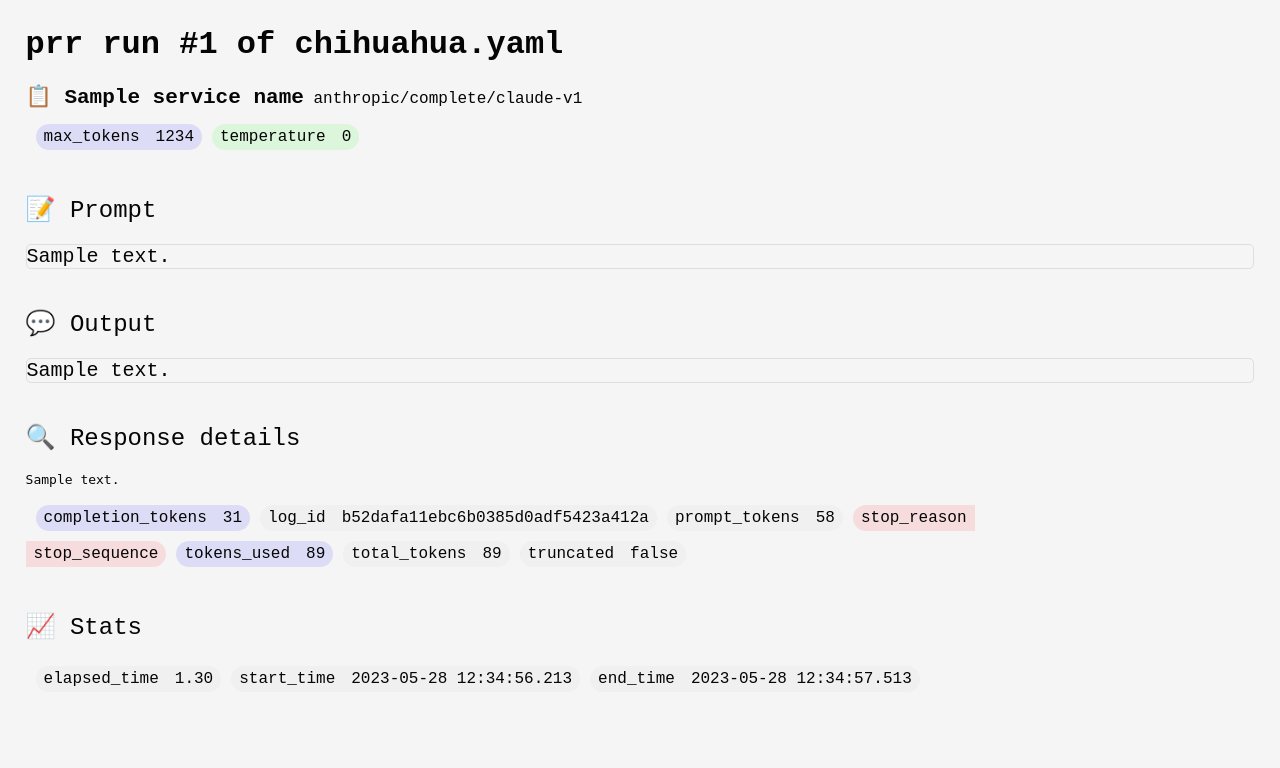
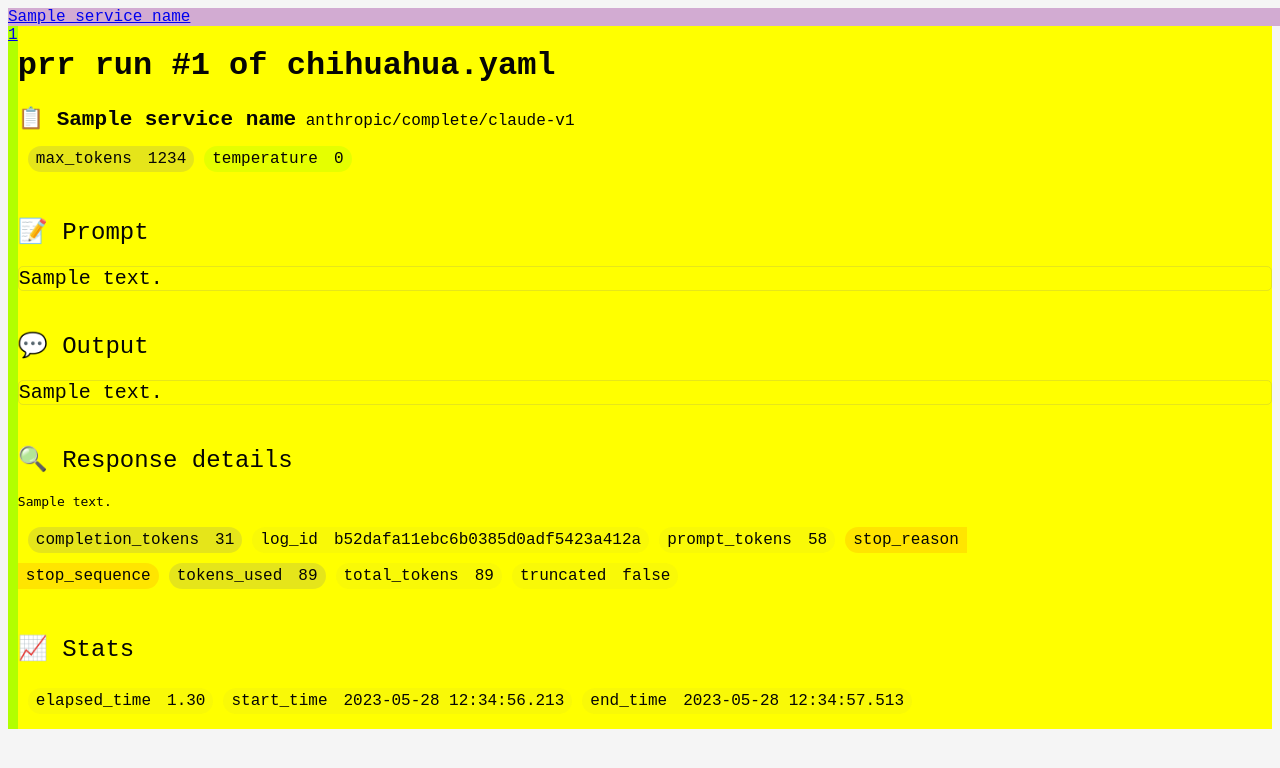
Before and after one commit to Forward-Operators/prr, a FastAPI app: template prr/ui/templates/run.html in a window 1280 px wide. Shown: the top 768 px of the page. Run offline with FastAPI, Linux system fonts and the light colour scheme; the template is opened without the code that fills it: most values are stand-ins (such as "Sample title", 1, 10 or a date in 2020).

Commit message:
layout work

```diff
--- a/prr/ui/main.py
+++ b/prr/ui/main.py
@@ -34,6 +34,8 @@ async def get_run(request: Request, id: int, service_name: str):
     collection = SavedRunsCollection("/workspaces/prr/examples/configured/chihuahua.yaml")
     run = collection.run(id)
     service = run.service(service_name)
+    all_run_ids = [_run.id() for _run in collection.all()]
+    all_service_names = [_service.name() for _service in run.services()]
 
     args = {
       "request": request,
@@ -43,6 +45,8 @@ async def get_run(request: Request, id: int, service_name: str):
       "prompt_content": service.prompt_content(),
       "output_content": service.prompt_content(),
       "run_details": service.run_details(),
+      "all_run_ids": sorted(all_run_ids, key=int, reverse=True),
+      "all_service_names": all_service_names
     }
 
     return templates.TemplateResponse("run.html", args)
--- a/prr/ui/templates/run.html
+++ b/prr/ui/templates/run.html
@@ -9,7 +9,6 @@
             background-color: #F5F5F5;
             color: #050505;
             font-family: 'Courier New', Courier, monospace;
-            margin: 2vw;
         }
 
         h1 {
@@ -85,9 +84,43 @@
           font-weight: bold;
           font-size: 21px;
         }
+
+        div#run-list {
+          background-color: rgba(0, 255, 0, 0.3);
+          color: white;
+          width: 1%;
+          text-align: center;
+        }
+
+        div#service-list {
+          background-color: rgba(128, 0, 128, 0.3);
+          width: 100vw;
+        }
+
+        div#run-list-and-content {
+          display: flex;
+          background-color: yellow;
+        }
 </style>
 </head>
 <body>
+  <div>
+    <div id="service-list">
+      {% for service_name in all_service_names %}
+        <span>
+          <a href="/runs/{{ id }}/{{ service_name }}">{{ service_name }}</a>
+        </span>
+      {% endfor %}
+    </div>
+    <div id="run-list-and-content">
+      <div id="run-list">
+        {% for run_id in all_run_ids %}
+          <div>
+            <a href="/runs/{{ run_id }}/{{ service_name }}">{{ run_id }}</a>
+          </div>
+        {% endfor %}
+      </div>
+      <div id="run">
         <h1>prr run #{{ id }} of chihuahua.yaml</h1>
 
         <div class="service-description">
@@ -142,6 +175,9 @@
         <dd>2023-05-28 12:34:57.513</dd>
       </dl>
 
+      </div>
+    </div>
+  </div>
 
   <script>
       // Your JavaScript code goes here
```
Lines whose indentation alone changed are shown as unchanged.
